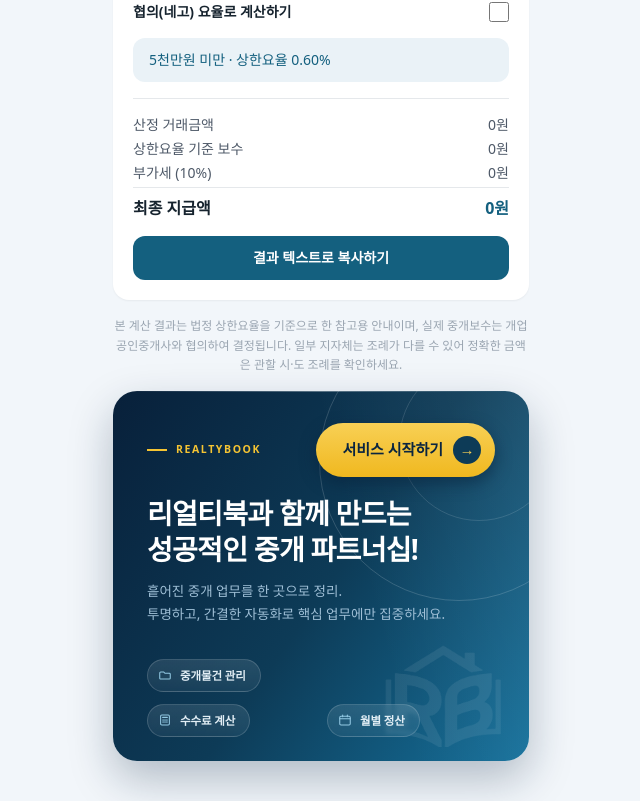
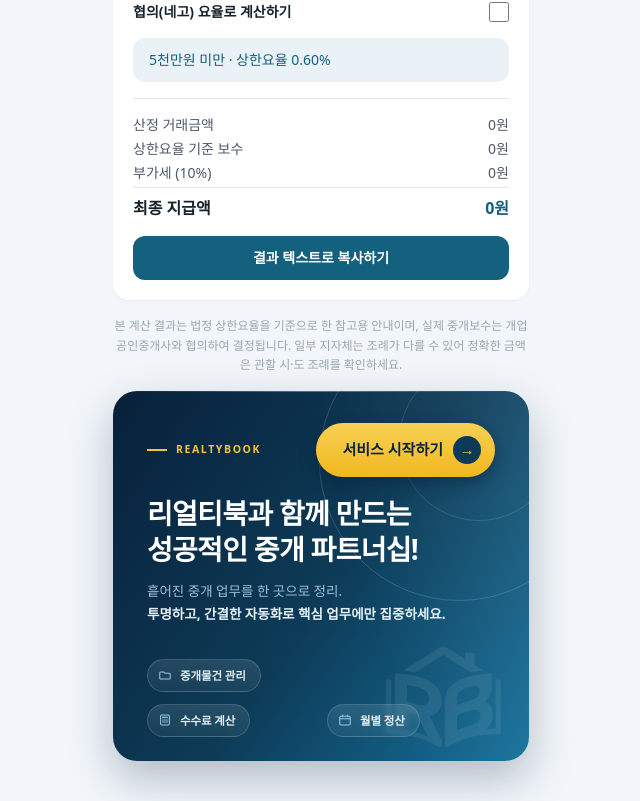
Before and after one commit to retools-labs/calc-realty, a Next.js app: page / in a window 1280 px wide. Shown: the part 549-1350 px from the top of the page, without its empty margins (319-959 px from the left). Built offline with nearby package versions, Linux system fonts and the light colour scheme.

Commit message:
서브카피 두번째 문장 강조 색상/굵기 적용

```diff
--- a/app/page.tsx
+++ b/app/page.tsx
@@ -231,7 +231,9 @@
           >
             흩어진 중개 업무를 한 곳으로 정리.
             <br />
-            투명하고, 간결한 자동화로 핵심 업무에만 집중하세요.
+            <span style={{ color: "#e4eff6", fontWeight: 600 }}>
+              투명하고, 간결한 자동화로 핵심 업무에만 집중하세요.
+            </span>
           </p>
 
           {/* 기능 칩 - 위에 하나, 아래 둘로 항상 고정 배치 (폭에 따라 애매하게 2+1로 갈라지지 않도록) */}
```
